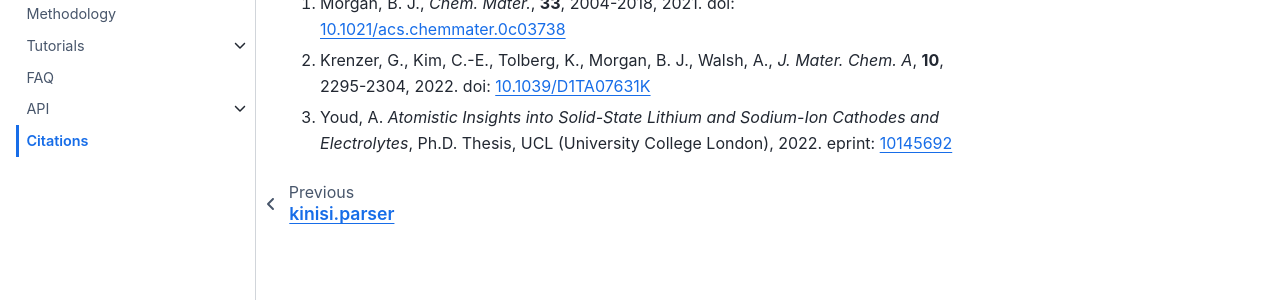
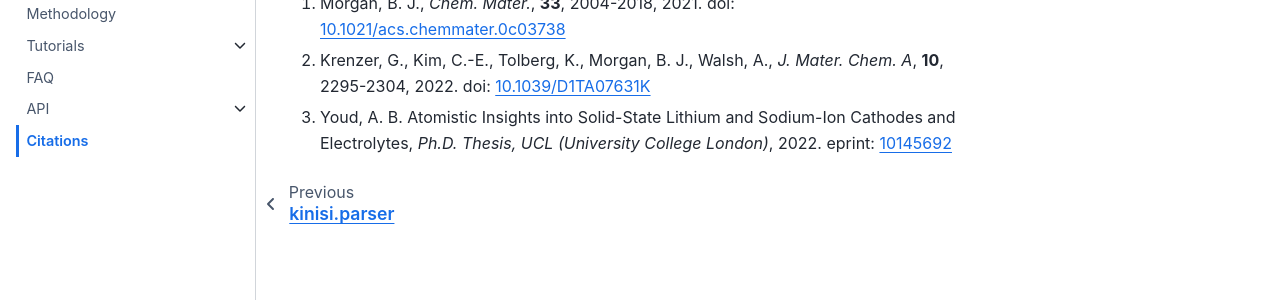
Before and after one commit to bjmorgan/kinisi, a Sphinx documentation site: the page built from docs/source/papers.rst, in a window 1280 px wide. Shown: the part 216-516 px from the top of the page. Built offline with Sphinx 7.4.7 and the Sphinx Book theme 1.1.4, drawn with Linux system fonts in a browser that asks for light colours; formulas are drawn with MathJax 3.

Commit message:
Change reference

```diff
--- a/docs/source/papers.rst
+++ b/docs/source/papers.rst
@@ -5,7 +5,7 @@ Here we will try and list publications that have used :py:mod:`kinisi` (if you w
 
 1. Morgan, B. J., *Chem. Mater.*, **33**, 2004-2018, 2021. doi: `10.1021/acs.chemmater.0c03738`_
 2. Krenzer, G., Kim, C.-E., Tolberg, K., Morgan, B. J., Walsh, A., *J. Mater. Chem. A*, **10**, 2295-2304, 2022. doi: `10.1039/D1TA07631K`_
-3. Youd, A. *Atomistic Insights into Solid-State Lithium and Sodium-Ion Cathodes and Electrolytes*, Ph.D. Thesis, UCL (University College London), 2022. eprint: `10145692`_
+3. Youd, A. B. Atomistic Insights into Solid-State Lithium and Sodium-Ion Cathodes and Electrolytes, *Ph.D. Thesis, UCL (University College London)*, 2022. eprint: `10145692`_
 
 
 .. _documentation: https://github.com/bjmorgan/kinisi/blob/master/docs/source/papers.rst
```
